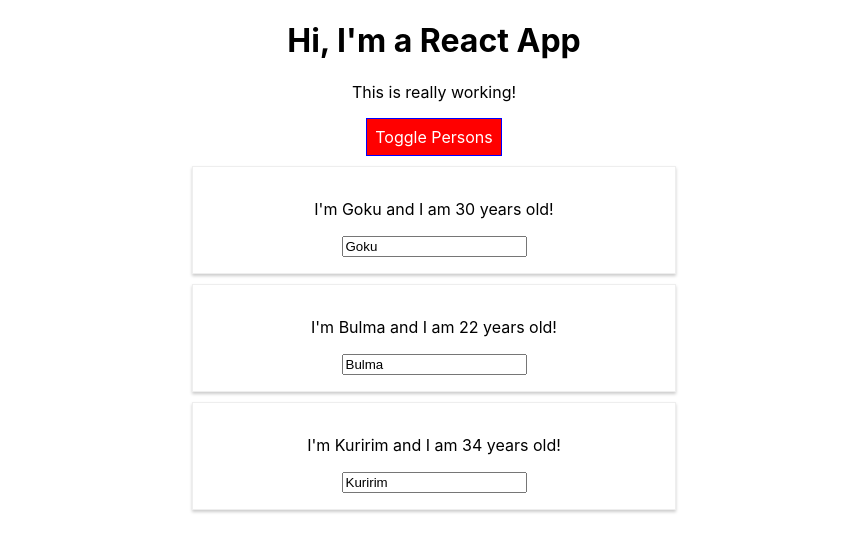
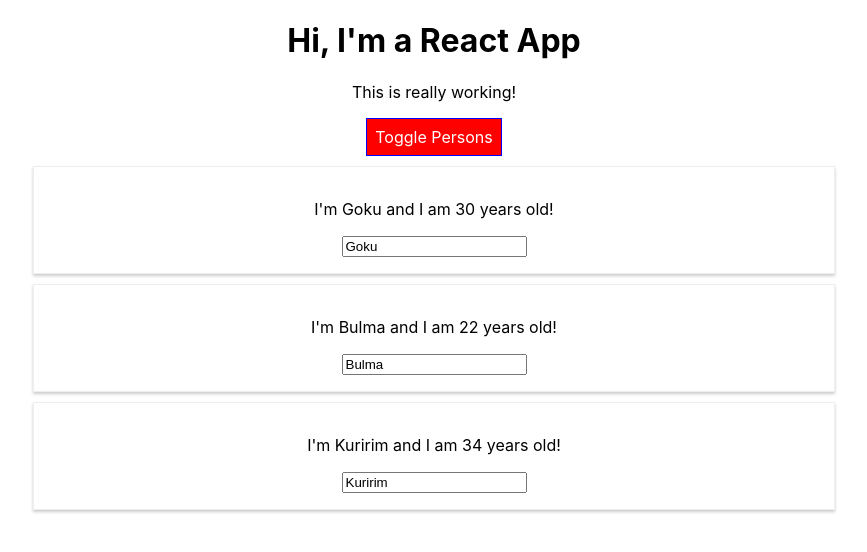
Before and after one commit to 1Prestes/React-The-Complete-Guide, a React (Create React App) app in the folder react-complete-guide/: page / in a window 1280 px wide. Both pictures are taken after a click on the button "Toggle Persons". Shown: the top 552 px of the page, without its empty margins (206-1073 px from the left). Built offline with nearby package versions, Linux system fonts and the light colour scheme.

Commit message:
feat: introducing styled-components

```diff
--- a/react-complete-guide/package.json
+++ b/react-complete-guide/package.json
@@ -35,5 +35,8 @@
       "last 1 firefox version",
       "last 1 safari version"
     ]
+  },
+  "devDependencies": {
+    "styled-components": "^5.2.1"
   }
 }
--- a/react-complete-guide/src/Person/Person.css
+++ b/react-complete-guide/src/Person/Person.css
@@ -1,11 +1,11 @@
-.Person {
+/* .Person {
   width: 60%;
   margin: 10px auto;
   border: 1px solid #eee;
   box-shadow: 0 2px 3px #ccc;
   padding: 16px;
   text-align: center;
-}
+} */
 
 /*
 @media(min-width: 500px) {
--- a/react-complete-guide/src/Person/Person.js
+++ b/react-complete-guide/src/Person/Person.js
@@ -1,21 +1,27 @@
-import Radium from 'radium'
-import './Person.css'
+import styled from 'styled-components'
+
+const StyledDiv = styled.div`
+  width: 60%;
+  margin: 10px auto;
+  border: 1px solid #eee;
+  box-shadow: 0 2px 3px #ccc;
+  padding: 16px;
+  text-align: center;
+  @media (min-width: 500px) {
+    width: '450px';
+  }
+`
 
 const person = props => {
-  const style = {
-    '@media(min-width: 500px)': {
-      width: '450px'
-    }
-  }
   return (
-    <div className='Person' style={style}>
+    <StyledDiv>
       <p onClick={props.click}>
         I'm {props.name} and I am {props.age} years old!
       </p>
       <p>{props.children}</p>
       <input type='text' onChange={props.changed} value={props.name} />
-    </div>
+    </StyledDiv>
   )
 }
 
-export default Radium(person)
+export default person
```
Also changed, not shown: 2 other files (tests, documents, lock files or other folders).
